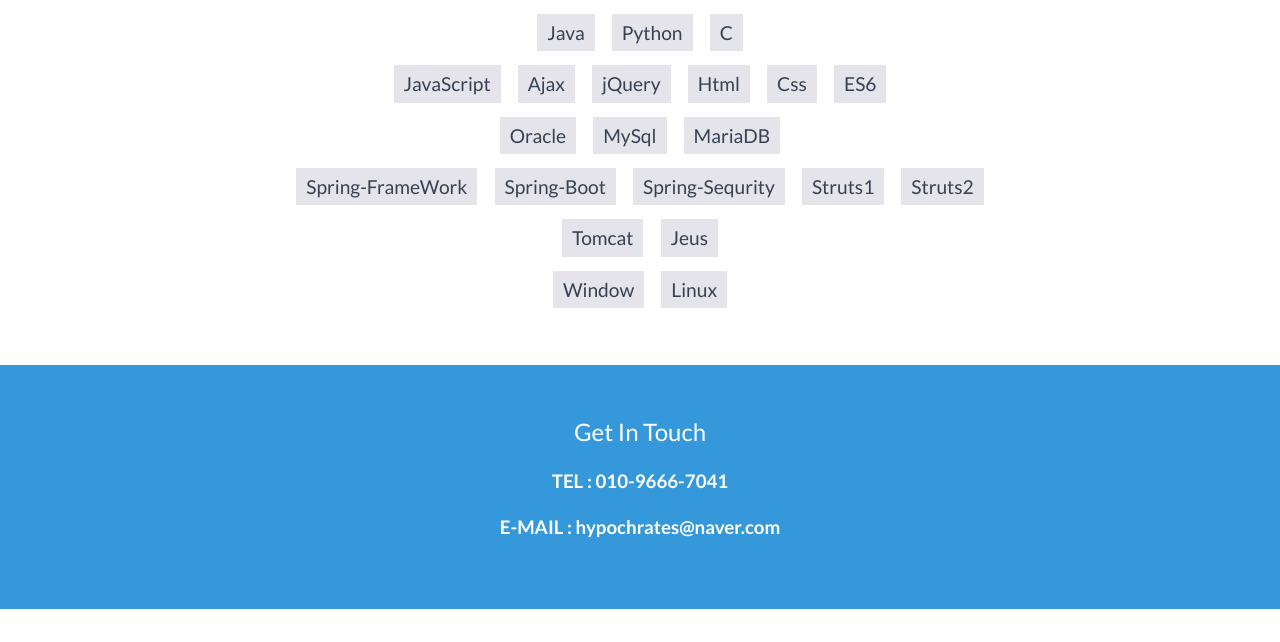
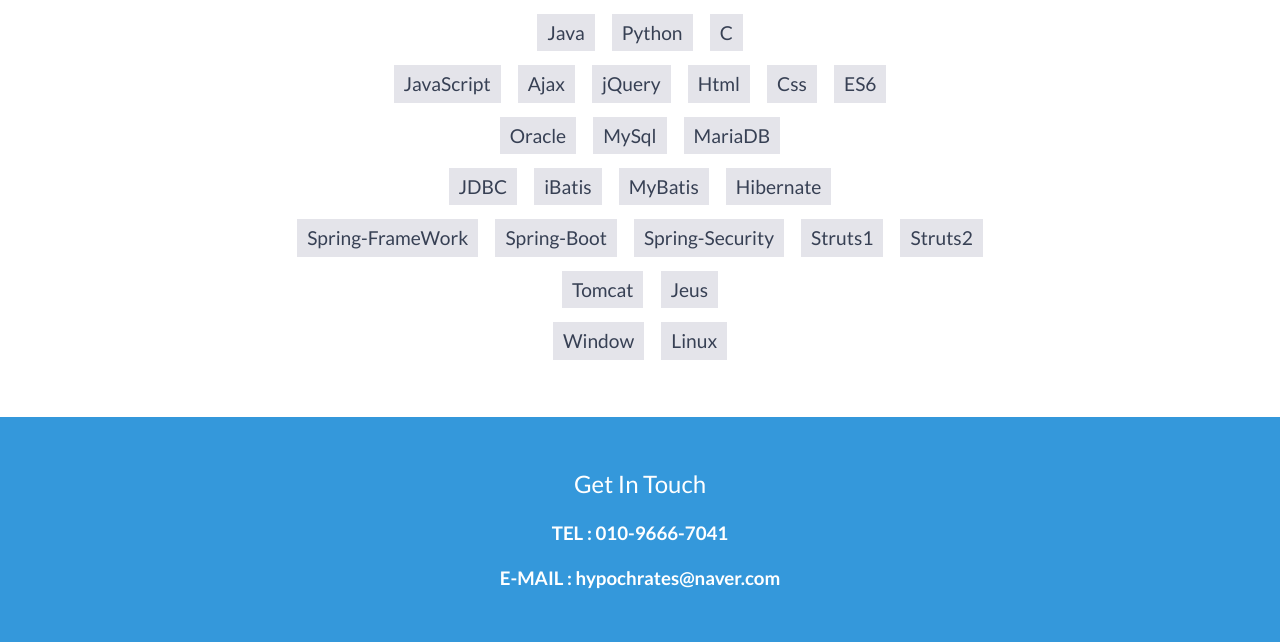
Before and after one commit to hypochratesm/hypochratesm, a website: page index.html in a window 1280 px wide. Shown: the part 3370-4012 px from the top of the page. Drawn offline with nearby package versions, Linux system fonts and the light colour scheme.

Commit message:
Update index.html

```diff
--- a/index.html
+++ b/index.html
@@ -216,9 +216,15 @@
             <li>MariaDB</li>
         </ul>
         <ul>
+            <li>JDBC</li>
+            <li>iBatis</li>
+            <li>MyBatis</li>
+            <li>Hibernate</li>
+        </ul>
+        <ul>
             <li>Spring-FrameWork</li>
             <li>Spring-Boot</li>
-            <li>Spring-Sequrity</li>
+            <li>Spring-Security</li>
             <li>Struts1</li>
             <li>Struts2</li>
         </ul>
```
